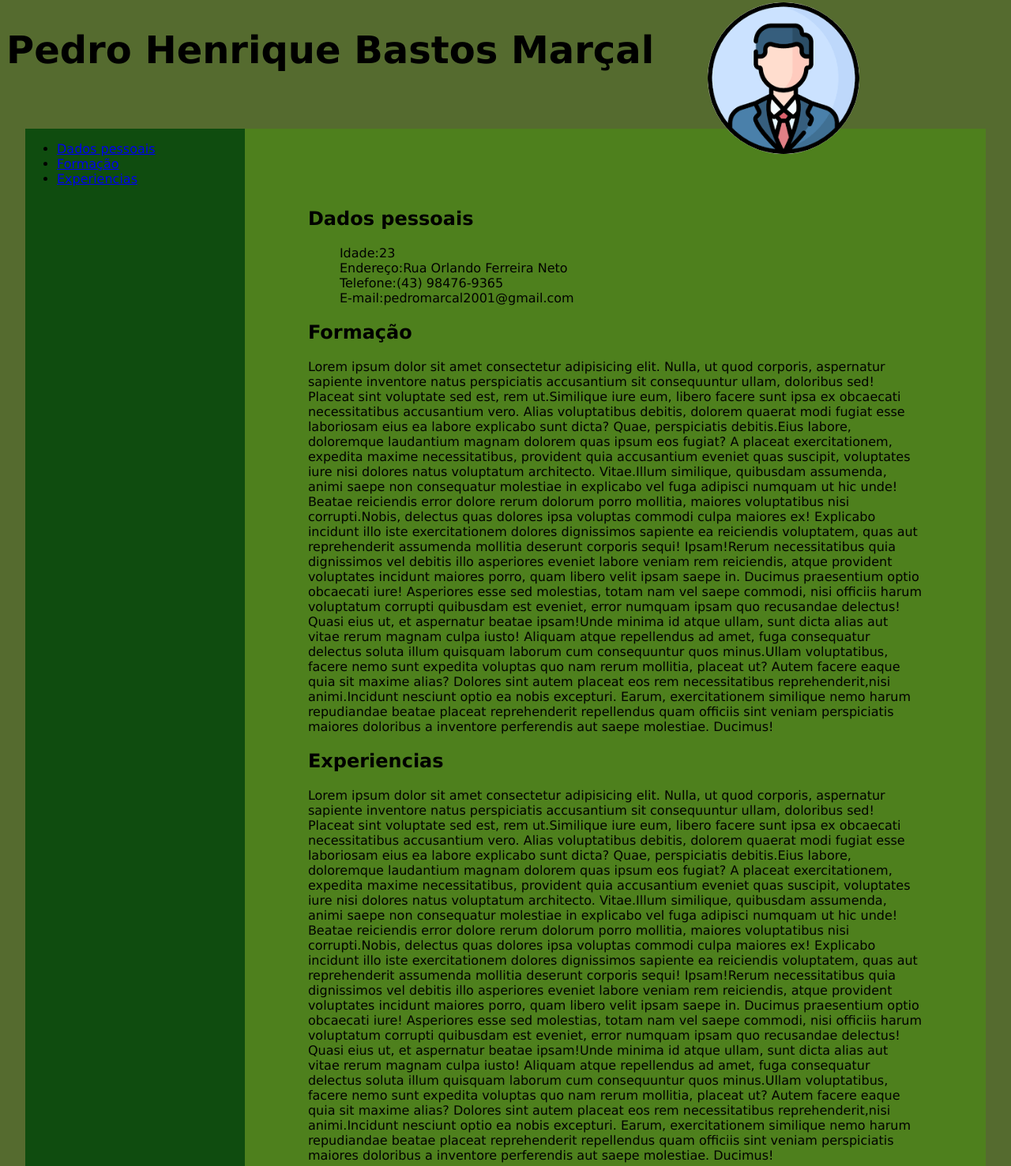
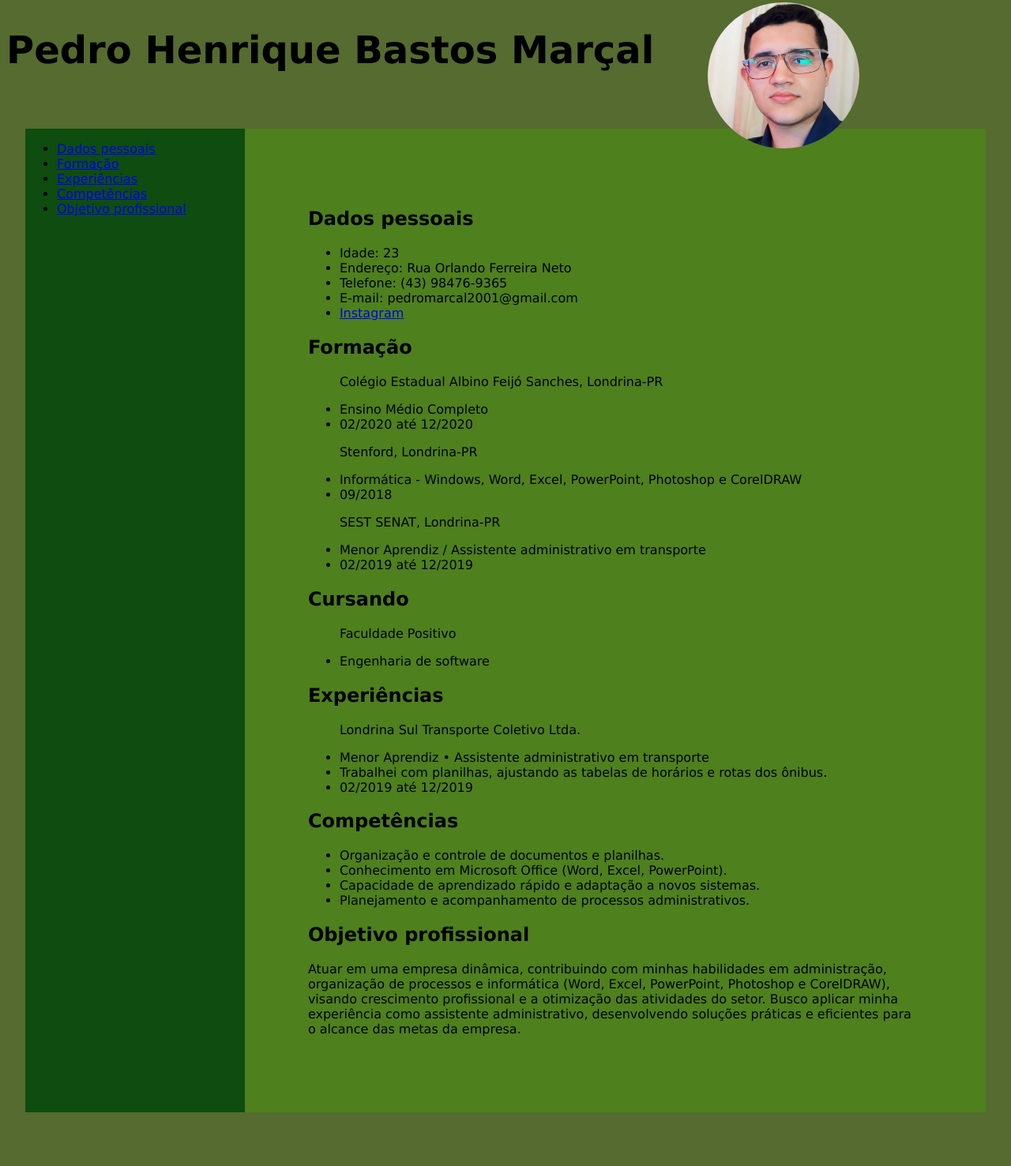
Before and after one commit to PedroMarcal00/DesenvolvimentoWeb-FaculdadePositivo, a plain HTML site: page docs/index.html in a window 1280 px wide. Shown: the part 5-1482 px from the top of the page at 79% size. After the commit the page ends 1446 px from the top, so only its background shows below. Drawn offline with Linux system fonts and the light colour scheme.

Commit message:
Add files via upload
Trabalho bimestre 1

```diff
--- /dev/null
+++ b/docs/CSS/estilo.css
@@ -0,0 +1,100 @@
+/*CORPO*/
+body {
+    background-color: #700808;
+    font-family: Verdana, Geneva, Tahoma, sans-serif;
+
+}
+
+/*CABEÇALHO */
+.cabecalho {
+    display: flex;
+    flex-direction: column;
+    align-items: center;
+    text-align: center;
+}
+
+.foto {
+    width: 12rem;
+    border-radius: 35%;
+    border: 5px solid #ffdd8c;
+}
+
+#nome {
+    font-size: xxx-large;
+    -webkit-text-stroke: 2px #000000;;
+    color: #ffdd8c;
+}
+
+
+
+/*DADOS*/
+.curriculo {
+    display: flex;
+    padding: 2rem;
+}
+
+.menu {
+    background-color: #ff8030;
+    font-weight: bold;
+    font-size: 2rem;
+    border: none;
+}
+
+.conteudo {
+    width: 70%;
+    padding: 5rem;
+    background-color: #ffdd8c;
+}
+
+/*LISTAS E LINKS*/
+.dados{
+    font-size: xx-large;
+    list-style-type: none;
+    padding: 0;
+    margin: 0;
+    -webkit-text-stroke: 2px ;
+    color: #700808;
+}
+
+.link {
+    color: #000000;
+    text-decoration: none;
+}
+.link:hover {
+    background-color: #ffdd8c;
+}
+.link:visited {
+    color: #700808;
+}
+#idade{
+    list-style-type:"👤";
+}
+#telefone{
+    list-style-type:"📱";
+}
+#endereco{
+    list-style-type:"🏠";
+}
+#E-mail{
+    list-style-type:"✉️";
+}
+#social{
+    list-style-type:"📷";
+}
+
+/*SEÇÕES*/
+#sec1{
+    font-size: x-large;
+}
+#sec2{
+    font-size: x-large;
+}
+#sec3{
+    font-size: x-large;
+}
+#sec4{
+    font-size: x-large;
+}
+#sec5{
+    font-size: x-large;
+}
--- a/docs/index.html
+++ b/docs/index.html
@@ -9,82 +9,112 @@
 <body>
     <div class="cabecalho">
         <h1 id="nome">Pedro Henrique Bastos Marçal</h1>
-        <img class="foto"  src="foto.png"  alt="Foto do usuario">
+        <img class="foto" src="Foto.jpeg" alt="Foto do usuário">
     </div>
+
     <div class="curriculo">
         <div class="menu">
             <nav>
-                <ul>
-                    <li><a href="#sec1">Dados pessoais</a></li>
-                    <li><a href="#sec2">Formação</a></li>
-                    <li><a href="#sec3">Experiencias</a></li>
+                <ul id="link">
+                    <li><a href="#sec1" class="link">Dados pessoais</a></li>
+                    <li><a href="#sec2" class="link">Formação</a></li>
+                    <li><a href="#sec3" class="link">Experiências</a></li>
+                    <li><a href="#sec4" class="link">Competências</a></li>
+                    <li><a href="#sec5" class="link">Objetivo profissional</a></li>
                 </ul>
             </nav>
         </div>
+
         <div class="conteudo">
             <section id="sec1">
                 <h2>Dados pessoais</h2>
-                <ul class="dados">
-                    <li>Idade:23</li>
-                    <li>Endereço:Rua Orlando Ferreira Neto</li>
-                    <li>Telefone:(43) 98476-9365</li>
-                    <li>E-mail:pedromarcal2001@gmail.com</li>
+                <ul>
+                    <li id="idade">Idade: 23</li>
+                    <li id="endereco">Endereço: Rua Orlando Ferreira Neto</li>
+                    <li id="telefone">Telefone: (43) 98476-9365</li>
+                    <li id="E-mail">E-mail: pedromarcal2001@gmail.com</li>
+                    <li id="social"><a href="https://www.instagram.com/_pedromarcal_/?hl=zh-cn" target="_blank">Instagram</a></li>
                 </ul>
             </section>
+
             <section id="sec2">
                 <h2>Formação</h2>
-                <p>Lorem ipsum dolor sit amet consectetur adipisicing elit. Nulla, ut quod corporis, aspernatur
-                sapiente inventore natus perspiciatis accusantium sit consequuntur ullam, doloribus sed! Placeat
-                sint voluptate sed est, rem ut.Similique iure eum, libero facere sunt ipsa ex obcaecati
-                necessitatibus accusantium vero. Alias voluptatibus debitis, dolorem quaerat modi fugiat esse
-                laboriosam eius ea labore explicabo sunt dicta? Quae, perspiciatis debitis.Eius labore, doloremque
-                laudantium magnam dolorem quas ipsum eos fugiat? A placeat exercitationem, expedita maxime
-                necessitatibus, provident quia accusantium eveniet quas suscipit, voluptates iure nisi dolores
-                natus voluptatum architecto. Vitae.Illum similique, quibusdam assumenda, animi saepe non
-                consequatur molestiae in explicabo vel fuga adipisci numquam ut hic unde! Beatae reiciendis
-                error dolore rerum dolorum porro mollitia, maiores voluptatibus nisi corrupti.Nobis, delectus quas dolores ipsa voluptas commodi culpa maiores ex! Explicabo incidunt illo
-                iste exercitationem dolores dignissimos sapiente ea reiciendis voluptatem, quas aut reprehenderit
-                assumenda mollitia deserunt corporis sequi! Ipsam!Rerum necessitatibus quia dignissimos vel
-                debitis illo asperiores eveniet labore veniam rem reiciendis, atque provident voluptates incidunt
-                maiores porro, quam libero velit ipsam saepe in. Ducimus praesentium optio obcaecati iure!
-                Asperiores esse sed molestias, totam nam vel saepe commodi, nisi officiis harum voluptatum corrupti
-                quibusdam est eveniet, error numquam ipsam quo recusandae delectus! Quasi eius ut, et aspernatur
-                beatae ipsam!Unde minima id atque ullam, sunt dicta alias aut vitae rerum magnam culpa iusto!
-                Aliquam atque repellendus ad amet, fuga consequatur delectus soluta illum quisquam laborum cum
-                consequuntur quos minus.Ullam voluptatibus, facere nemo sunt expedita voluptas quo nam rerum mollitia,
-                placeat ut? Autem facere eaque quia sit maxime alias? Dolores sint autem placeat eos rem
-                necessitatibus reprehenderit,nisi animi.Incidunt nesciunt optio ea nobis excepturi. Earum,
-                exercitationem similique nemo harum repudiandae beatae placeat reprehenderit repellendus quam
-                officiis sint veniam perspiciatis maiores doloribus a inventore perferendis aut saepe molestiae.
-                Ducimus!
+                <P>
+                    <ul class="dados">
+                        <li>Colégio Estadual Albino Feijó Sanches, Londrina-PR</li>
+                    </ul>
+                </P>
+                <p>
+                    <ul>
+                        <li>Ensino Médio Completo</li>
+                        <li>02/2020 até 12/2020</li>
+                    </ul>
+                </p>
+                <p>
+                    <ul class="dados">
+                        <li>Stenford, Londrina-PR</li>
+                    </ul>
+                </p>
+                <p>
+                    <ul>
+                        <li>Informática - Windows, Word, Excel, PowerPoint, Photoshop e CorelDRAW</li>
+                        <li>09/2018</li>
+                    </ul>
+                </p>
+                <p>
+                    <ul class="dados">
+                        <li>SEST SENAT, Londrina-PR</li>
+                    </ul>
+                <p>
+                    <ul>
+                        <li>Menor Aprendiz / Assistente administrativo em transporte</li>
+                        <li>02/2019 até 12/2019</li>
+                    </ul>
+                </p>
+                <p>
+                    <h2>Cursando</h2>
+                </p>
+                <p>
+                    <ul class="dados">Faculdade Positivo</ul>
+                </p>
+                <p>
+                    <ul>
+                        <li>Engenharia de software</li>
+                    </ul>
                 </p>
             </section>
+
             <section id="sec3">
-                <h2>Experiencias</h2>
-                <p>Lorem ipsum dolor sit amet consectetur adipisicing elit. Nulla, ut quod corporis, aspernatur
-                    sapiente inventore natus perspiciatis accusantium sit consequuntur ullam, doloribus sed! Placeat
-                    sint voluptate sed est, rem ut.Similique iure eum, libero facere sunt ipsa ex obcaecati
-                    necessitatibus accusantium vero. Alias voluptatibus debitis, dolorem quaerat modi fugiat esse
-                    laboriosam eius ea labore explicabo sunt dicta? Quae, perspiciatis debitis.Eius labore, doloremque
-                    laudantium magnam dolorem quas ipsum eos fugiat? A placeat exercitationem, expedita maxime
-                    necessitatibus, provident quia accusantium eveniet quas suscipit, voluptates iure nisi dolores
-                    natus voluptatum architecto. Vitae.Illum similique, quibusdam assumenda, animi saepe non
-                    consequatur molestiae in explicabo vel fuga adipisci numquam ut hic unde! Beatae reiciendis
-                    error dolore rerum dolorum porro mollitia, maiores voluptatibus nisi corrupti.Nobis, delectus quas dolores ipsa voluptas commodi culpa maiores ex! Explicabo incidunt illo
-                    iste exercitationem dolores dignissimos sapiente ea reiciendis voluptatem, quas aut reprehenderit
-                    assumenda mollitia deserunt corporis sequi! Ipsam!Rerum necessitatibus quia dignissimos vel
-                    debitis illo asperiores eveniet labore veniam rem reiciendis, atque provident voluptates incidunt
-                    maiores porro, quam libero velit ipsam saepe in. Ducimus praesentium optio obcaecati iure!
-                    Asperiores esse sed molestias, totam nam vel saepe commodi, nisi officiis harum voluptatum corrupti
-                    quibusdam est eveniet, error numquam ipsam quo recusandae delectus! Quasi eius ut, et aspernatur
-                    beatae ipsam!Unde minima id atque ullam, sunt dicta alias aut vitae rerum magnam culpa iusto!
-                    Aliquam atque repellendus ad amet, fuga consequatur delectus soluta illum quisquam laborum cum
-                    consequuntur quos minus.Ullam voluptatibus, facere nemo sunt expedita voluptas quo nam rerum mollitia,
-                    placeat ut? Autem facere eaque quia sit maxime alias? Dolores sint autem placeat eos rem
-                    necessitatibus reprehenderit,nisi animi.Incidunt nesciunt optio ea nobis excepturi. Earum,
-                    exercitationem similique nemo harum repudiandae beatae placeat reprehenderit repellendus quam
-                    officiis sint veniam perspiciatis maiores doloribus a inventore perferendis aut saepe molestiae.
-                    Ducimus!</p>
+                <h2>Experiências</h2>
+                <p>
+                <ul class="dados">
+                    <li>Londrina Sul Transporte Coletivo Ltda.</li>
+                </ul>
+                </p>
+                <ul>
+                    <li>Menor Aprendiz • Assistente administrativo em transporte</li>
+                    <li>Trabalhei com planilhas, ajustando as tabelas de horários e rotas dos ônibus.</li>
+                    <li>02/2019 até 12/2019</li>
+                </ul>
+            </section>
+            <section id="sec4">
+                <h2>Competências</h2>
+                <ul>
+                    <li>Organização e controle de documentos e planilhas.</li>
+                    <li>Conhecimento em Microsoft Office (Word, Excel, PowerPoint).</li>
+                    <li>Capacidade de aprendizado rápido e adaptação a novos sistemas.</li>
+                    <li>Planejamento e acompanhamento de processos administrativos.</li>
+                </ul>
+            </section>
+            <section id="sec5">
+                <h2>Objetivo profissional</h2>
+                <p>
+                    Atuar em uma empresa dinâmica, contribuindo com minhas habilidades em administração, organização de processos e
+                    informática (Word, Excel, PowerPoint, Photoshop e CorelDRAW), visando crescimento profissional e a otimização das
+                    atividades do setor. Busco aplicar minha experiência como assistente administrativo, desenvolvendo soluções práticas e
+                    eficientes para o alcance das metas da empresa.
+                </p>
+
             </section>
         </div>
     </div>
```
Also changed, not shown: docs/Foto.jpeg (added).
